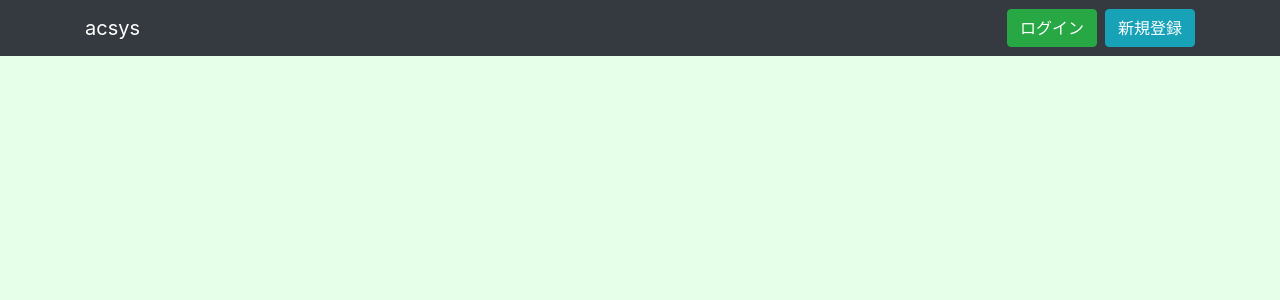
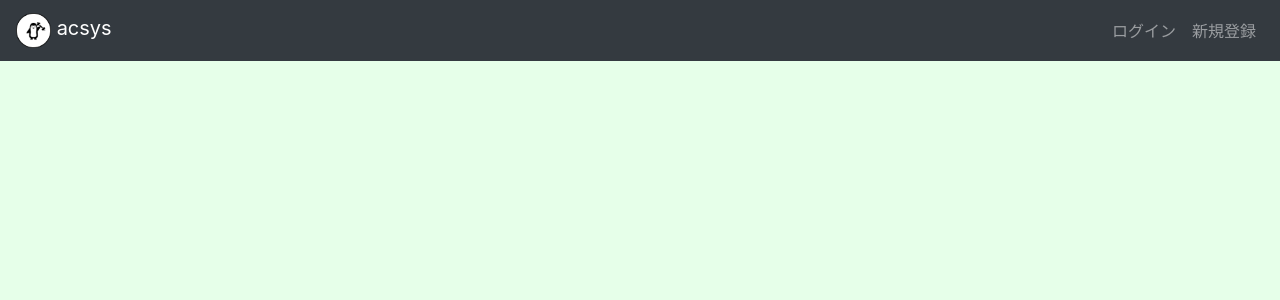
Before and after one commit to ASO1701028/acsysproject, a Vue app: page / in a window 1280 px wide. Shown: the top 300 px of the page. Built offline with nearby package versions, Linux system fonts and the light colour scheme.

Commit message:
+add Header.vueのバグとデザインを修正 -delete favicon.icoが消えた +add 新しいfavicon.png +add 新しいファビコンの設定

```diff
--- a/public/index.html
+++ b/public/index.html
@@ -4,7 +4,7 @@
     <meta charset="utf-8">
     <meta http-equiv="X-UA-Compatible" content="IE=edge">
     <meta name="viewport" content="width=device-width,initial-scale=1.0">
-    <link rel="icon" href="<%= BASE_URL %>favicon.ico">
+    <link rel="icon">
     <title><%= htmlWebpackPlugin.options.title %></title>
   </head>
   <body>
--- a/src/components/Header.vue
+++ b/src/components/Header.vue
@@ -1,26 +1,20 @@
 <template>
-    <nav class="navbar navbar-expand-lg navbar-dark bg-dark">
-        <div class="container">
-            <a class="navbar-brand " href='/'>acsys</a>
-            <button class="navbar-toggler" type="button" data-toggle="collapse" data-target="#navbarNavDropdown" aria-controls="navbarNavDropdown" aria-expanded="false" aria-label="Toggle navigation">
-                <span class="navbar-toggler-icon"></span>
-            </button>
-            <div class="collapse navbar-collapse" id="navbarNavDropdown">
+    <div >
+        <b-navbar toggleable="lg" type="dark"  variant="dark" fixed-top>
+            <a class="navbar-brand " href='/'>
+                <img src="../../public/favicon.png" width="35" height="35" class="d-inline-block align-top" alt="penguin">
+                acsys</a>
 
-                <ul class="navbar-nav mr-auto">
-                </ul>
+            <b-navbar-toggle target="nav-collapse"></b-navbar-toggle>
 
-                <ul class="navbar-nav">
-                    <li>
-                        <a href='#/login' class="btn btn-success mr-sm-2" role="button">ログイン</a>
-                    </li>
-                    <li>
-                        <a href='#/signup' class="btn btn-info" role="button" >新規登録</a>
-                    </li>
-                </ul>
-            </div>
-        </div>
-    </nav>
+            <b-collapse id="nav-collapse" is-nav>
+                <b-navbar-nav class="ml-auto">
+                    <b-nav-item href="#/login">ログイン</b-nav-item>
+                    <b-nav-item href="#/signup">新規登録</b-nav-item>
+                </b-navbar-nav>
+            </b-collapse>
+        </b-navbar>
+    </div>
 </template>
 
 <script>
@@ -28,9 +22,3 @@
         name:"header",
     }
 </script>
-
-<style>
-    .navbar {
-        background-color: #000000;
-    }
-</style>
```
Also changed, not shown: public/favicon.png (added), 1 other file (tests, documents, lock files or other folders).
